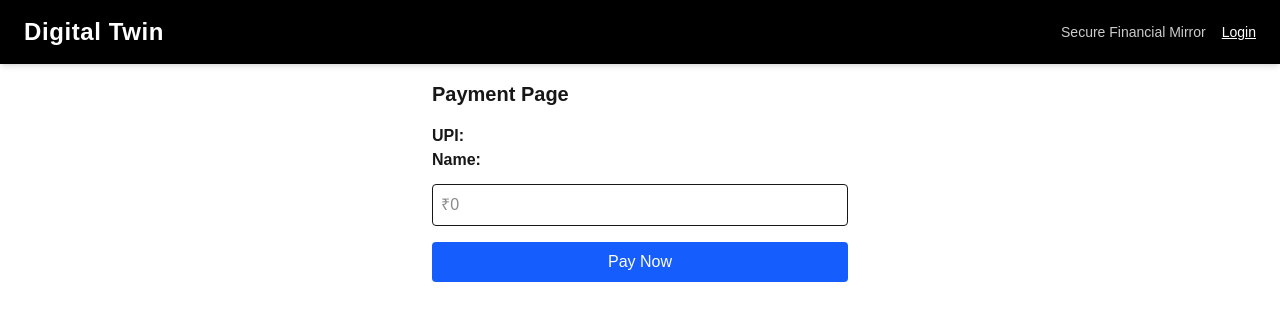
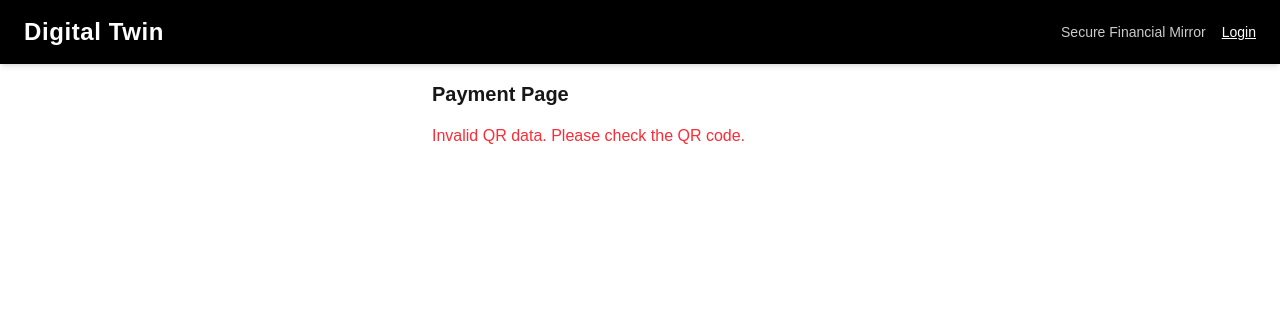
Before and after one commit to TezorInnovate/digital-twin-app, a Next.js app: page /pay in a window 1280 px wide. Shown: the top 320 px of the page. Built offline with nearby package versions, Linux system fonts and the light colour scheme.

Commit message:
Local read

```diff
--- a/src/app/pay/PayClient.tsx
+++ b/src/app/pay/PayClient.tsx
@@ -11,8 +11,27 @@ export default function PayClient() {
   const [amount, setAmount] = useState("");
 
   useEffect(() => {
-    setUpi(searchParams.get("upi") || "");
-    setName(searchParams.get("name") || "");
+    // Try to get from query params first
+    const qrUpi = searchParams.get("upi");
+    const qrName = searchParams.get("name");
+
+    if (qrUpi && qrName) {
+      setUpi(qrUpi);
+      setName(qrName);
+
+      // Persist to localStorage
+      localStorage.setItem("upi", qrUpi);
+      localStorage.setItem("name", qrName);
+    } else {
+      // If no query params, load from localStorage
+      const storedUpi = localStorage.getItem("upi");
+      const storedName = localStorage.getItem("name");
+
+      if (storedUpi && storedName) {
+        setUpi(storedUpi);
+        setName(storedName);
+      }
+    }
   }, [searchParams]);
 
   const handlePay = () => {
@@ -23,6 +42,9 @@ export default function PayClient() {
   return (
     <div className="p-4 max-w-md mx-auto">
       <h1 className="text-xl font-bold mb-4">Payment Page</h1>
+
+      {upi && name ? (
+        <>
           <p><strong>UPI:</strong> {upi}</p>
           <p><strong>Name:</strong> {name}</p>
 
@@ -40,6 +62,10 @@ export default function PayClient() {
           >
             Pay Now
           </button>
+        </>
+      ) : (
+        <p className="text-red-500">Invalid QR data. Please check the QR code.</p>
+      )}
     </div>
   );
 }
--- a/src/app/pay/page.tsx
+++ b/src/app/pay/page.tsx
@@ -1,5 +1,5 @@
 // /app/pay/page.tsx
-"use client"; // 🔑 mark as client component
+"use client";
 
 import PayClient from "./PayClient";
 
```
Lines whose indentation alone changed are shown as unchanged.
